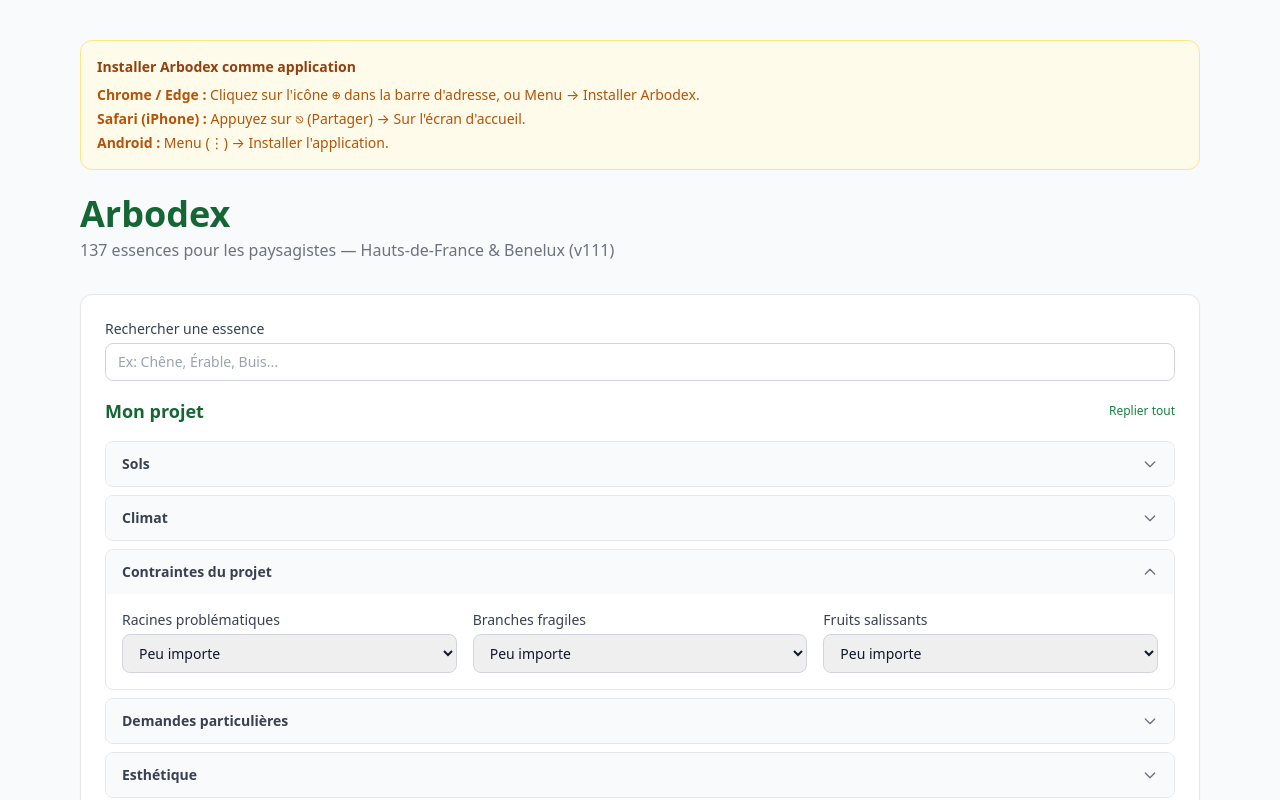
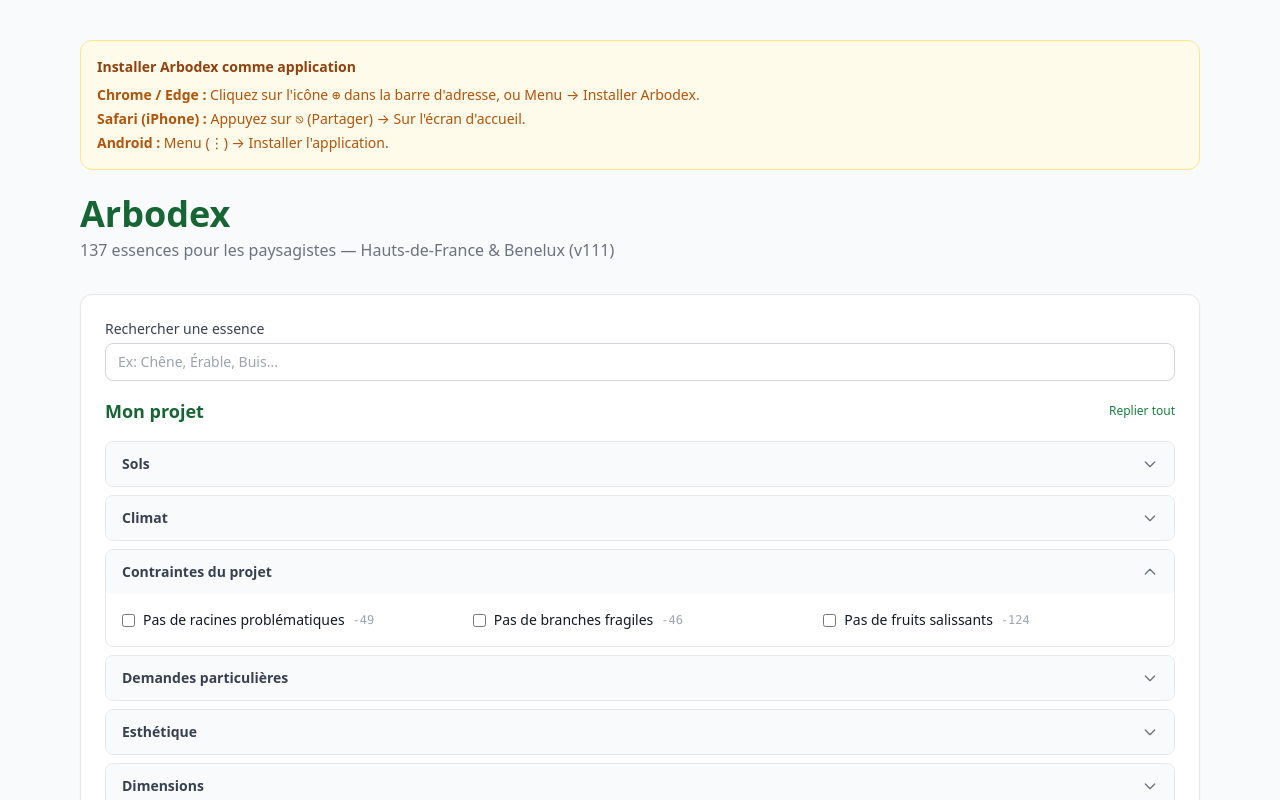
Before and after one commit to gaelg/arbodex, a Next.js app: page / in a window 1280 px wide. Both pictures are taken after a click on the button "Contraintes du projet". Shown: the top 800 px of the page. Built offline with nearby package versions, Linux system fonts and the light colour scheme.

Commit message:
Remplace selects par checkboxes pour Contraintes du projet

```diff
--- a/src/components/FilterForm.tsx
+++ b/src/components/FilterForm.tsx
@@ -483,6 +483,47 @@
                         );
                       }
 
+                      // Contraintes du projet : cases à cocher "Pas de..."
+                      if (config.section === "Contraintes du projet") {
+                        const checked = value === "non";
+                        const toggleCount = applyAllFilters(
+                          arbres,
+                          {
+                            ...filtres,
+                            [config.key]: checked ? "" : "non",
+                          } as any,
+                          FILTERS
+                        ).length;
+                        const delta = toggleCount - currentCount;
+                        const disabled = toggleCount === currentCount;
+
+                        if (!checked && disabled) return null;
+
+                        return (
+                          <div key={config.key}>
+                            <label className="flex items-center gap-2 text-sm cursor-pointer">
+                              <input
+                                type="checkbox"
+                                checked={checked}
+                                disabled={disabled}
+                                onChange={() =>
+                                  mettreAJour(config.key, checked ? "" : "non")
+                                }
+                                className="rounded border-gray-300 text-green-600 focus:ring-green-500"
+                              />
+                              <span className={disabled ? "text-gray-300" : ""}>
+                                Pas de {config.label.toLowerCase()}
+                              </span>
+                              {delta !== 0 && !disabled && (
+                                <span className="text-xs font-mono text-gray-400">
+                                  {delta > 0 ? `+${delta}` : `${delta}`}
+                                </span>
+                              )}
+                            </label>
+                          </div>
+                        );
+                      }
+
                       // Filtres standard : select
                       const selectOptions = opts
                         .filter((o) => o !== "all")
```
